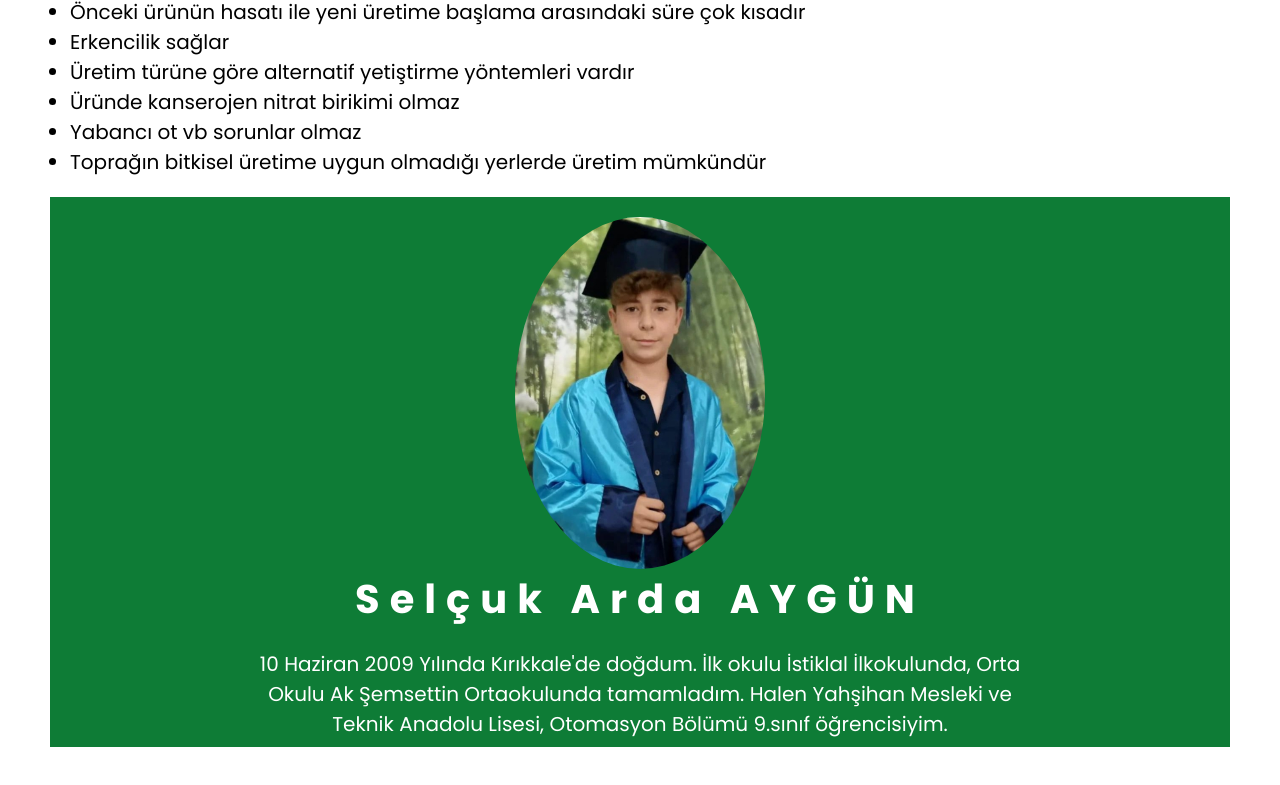
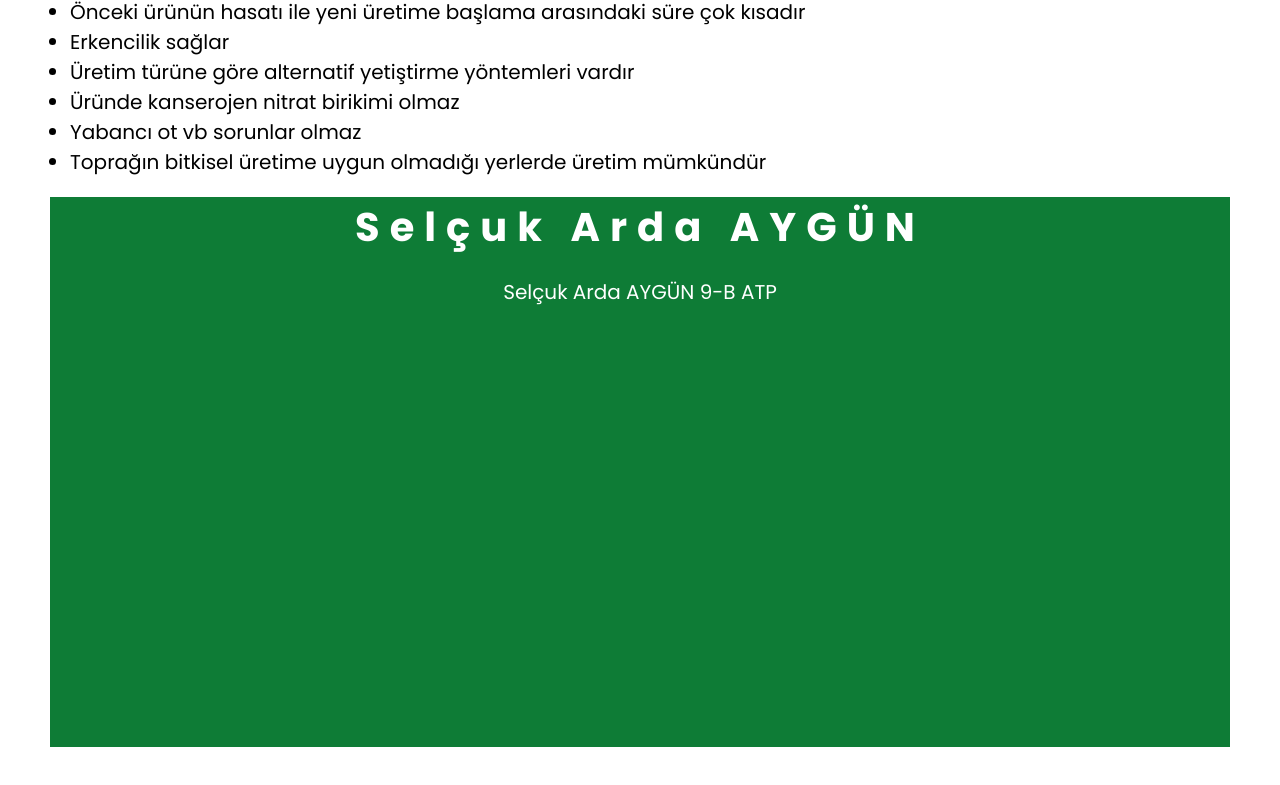
Before and after one commit to aaygunn/dikeytarim, a plain HTML site: page index.html in a window 1280 px wide. Shown: the part 5427-6212 px from the top of the page. Drawn offline with Linux system fonts and the light colour scheme.

Commit message:
Update index.html

```diff
--- a/index.html
+++ b/index.html
@@ -196,12 +196,10 @@
         </ul>
       </div>
       <div id="hakkimda">
-        <img class="profil-foto" src="/img/s.arda-profil.jpeg" alt="SelcukArdaFoto" />
+
         <h1>Selçuk Arda AYGÜN</h1>
         <p>
-          10 Haziran 2009 Yılında Kırıkkale'de doğdum. İlk okulu İstiklal İlkokulunda, Orta Okulu Ak Şemsettin
-          Ortaokulunda tamamladım. Halen Yahşihan Mesleki ve Teknik Anadolu
-          Lisesi, Otomasyon Bölümü 9.sınıf öğrencisiyim.
+          Selçuk Arda AYGÜN 9-B ATP
         </p>
       </div>
     </div>
```
